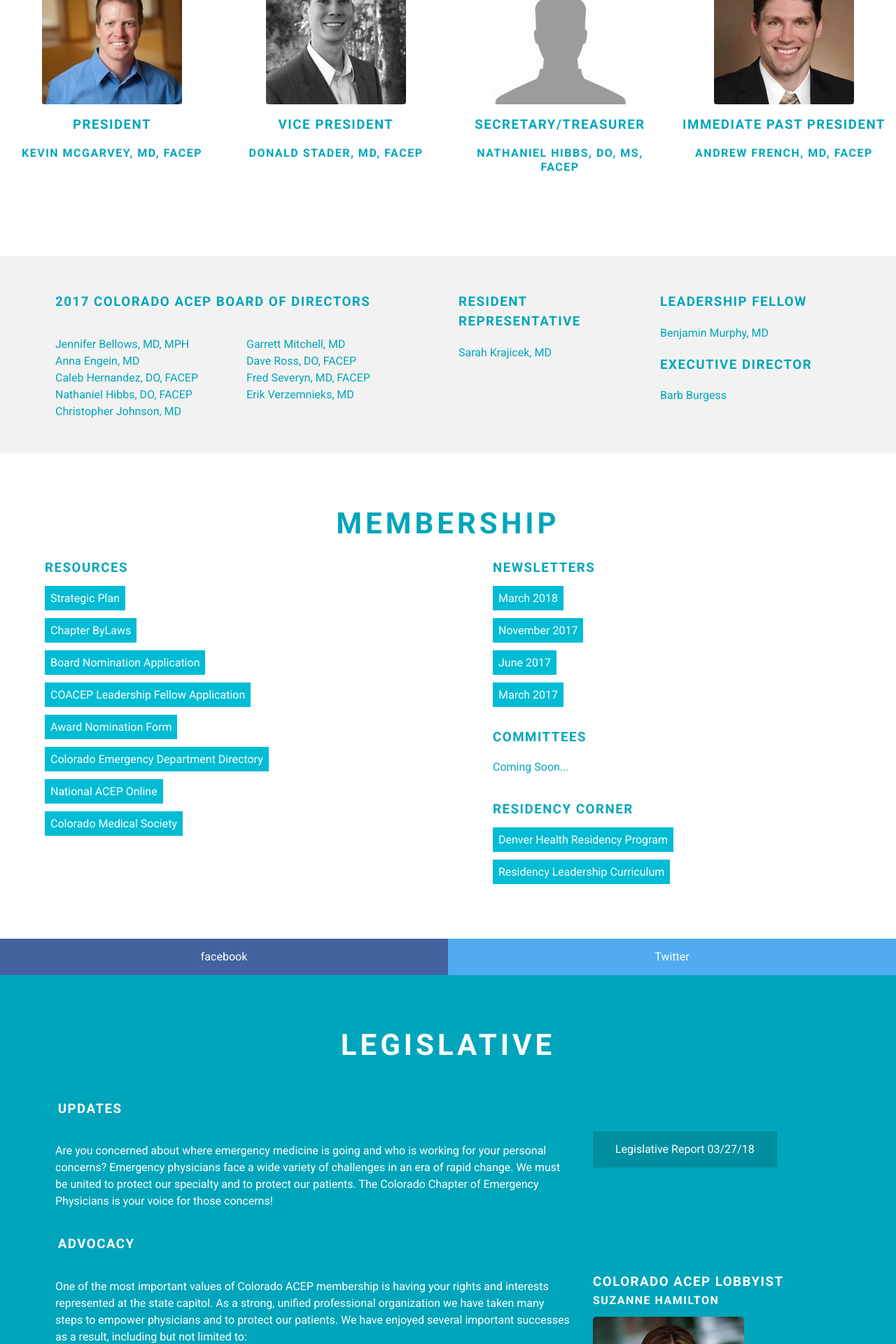
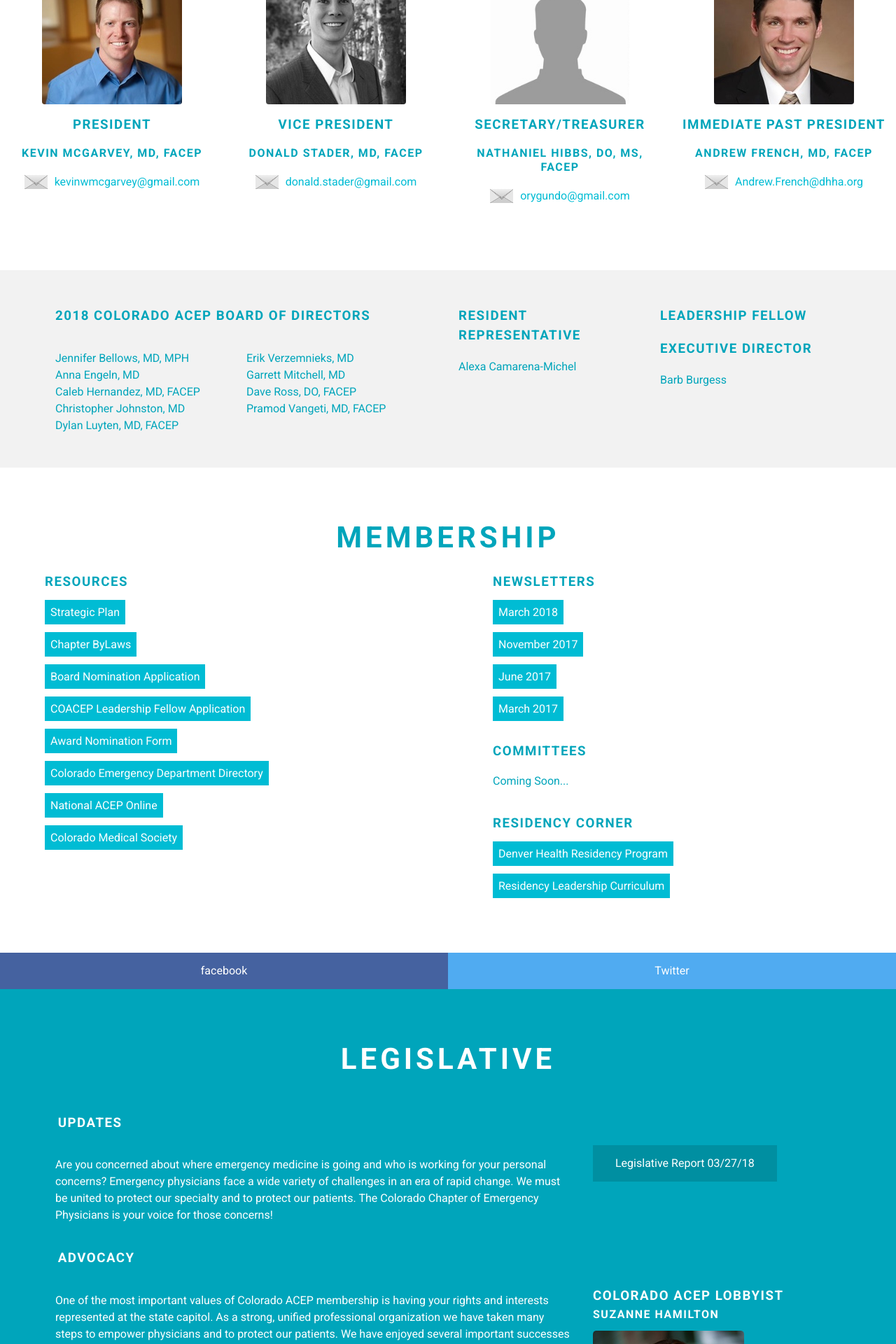
Before and after one commit to pebutler3/coacep, a Jekyll site: the page built from index.html, in a window 1280 px wide. Shown: the part 1806-3726 px from the top of the page at 70% size. Built offline with Jekyll 4.4.1, drawn with Linux system fonts in a browser that asks for light colours.

Commit message:
This commit adds leadership emails & updates board members.

```diff
--- a/_includes/leadership.html
+++ b/_includes/leadership.html
@@ -5,21 +5,25 @@
       <img src="docs/leadership/mcgarvey.jpg" alt="Kevin McGarvey, MD, MBA FACEP">
       <h3>President</h3>
       <h4>Kevin McGarvey, MD, FACEP</h4>
+      <a class="icon-email" href="mailto:kevinwmcgarvey@gmail.com">kevinwmcgarvey@gmail.com</a>
     </div>
     <div>
       <img src="docs/leadership/stader.jpg" alt="Andrew French, MD, FACEP">
       <h3>Vice President</h3>
       <h4>Donald Stader, MD, FACEP</h4>
+      <a class="icon-email" href="mailto:donald.stader@gmail.com">donald.stader@gmail.com</a>
     </div>
     <div>
       <img src="./img/avatar.jpg" alt="Nathaniel Hibbs, DO, MS, FACEP" style="height: 200px;">
       <h3>Secretary/Treasurer</h3>
       <h4>Nathaniel Hibbs, DO, MS, FACEP</h4>
+      <a class="icon-email" href="mailto:orygundo@gmail.com">orygundo@gmail.com</a>
     </div>
     <div>
       <img src="docs/leadership/french.jpg" alt="Andrew French, MD, FACEP">
       <h3>Immediate Past President</h3>
       <h4>Andrew French, MD, FACEP</h4>
+      <a class="icon-email" href="mailto:Andrew.French@dhha.org">Andrew.French@dhha.org</a>
     </div>
   </section>
 </article>
--- a/_includes/sub-leadership.html
+++ b/_includes/sub-leadership.html
@@ -1,32 +1,32 @@
 <section class="sub-leadership">
     <section class="board-of-directors">
-      <h3>2017 Colorado ACEP Board of Directors</h3>
+      <h3>{{ 'now' | date: "%Y" }} Colorado ACEP Board of Directors</h3>
       <div>
-        <ul>
-         <li>Jennifer Bellows, MD, MPH</li>
-         <li>Anna Engein, MD</li>
-         <li>Caleb Hernandez, DO, FACEP</li>
-         <li>Nathaniel Hibbs, DO, FACEP</li>
-         <li>Christopher Johnson, MD</li>
+         <ul>
+           <li>Jennifer Bellows, MD, MPH</li>
+           <li>Anna Engeln, MD</li>
+           <li>Caleb Hernandez, MD, FACEP</li>
+           <li>Christopher Johnston, MD</li>
+           <li>Dylan Luyten, MD, FACEP</li>
          </ul>
          <ul>
-         <li>Garrett Mitchell, MD</li>
-         <li>Dave Ross, DO, FACEP</li>
-         <li>Fred Severyn, MD, FACEP</li>
-         <li>Erik Verzemnieks, MD</li>
+           <li>Erik Verzemnieks, MD</li>
+           <li>Garrett Mitchell, MD</li>
+           <li>Dave Ross, DO, FACEP</li>
+           <li>Pramod Vangeti, MD, FACEP</li>
         </ul>
       </div>
     </section>
     <section class="resident-rep">
       <h3>Resident Representative</h3>
       <ul>
-       <li>Sarah Krajicek, MD</li>
+       <li>Alexa Camarena-Michel </li>
       </ul>
     </section>
     <section class="leadership-fellow">
       <h3>Leadership Fellow</h3>
       <ul>
-        <li>Benjamin Murphy, MD</li>
+        <li></li>
       </ul>
       <h3>Executive Director</h3>
       <ul>
--- a/_sass/0-base/base.scss
+++ b/_sass/0-base/base.scss
@@ -53,3 +53,18 @@
   }
 
 }
+
+.icon-email {
+  color: $blue;
+  text-decoration: none;
+
+  &::before {
+    content: '';
+    background: url(/img/email.svg) no-repeat;
+    display: inline-block;
+    height: 20px;
+    margin-right: 10px;
+    width: 33px;
+    vertical-align: middle;
+  }
+}
```
Also changed, not shown: img/email.svg (added).
